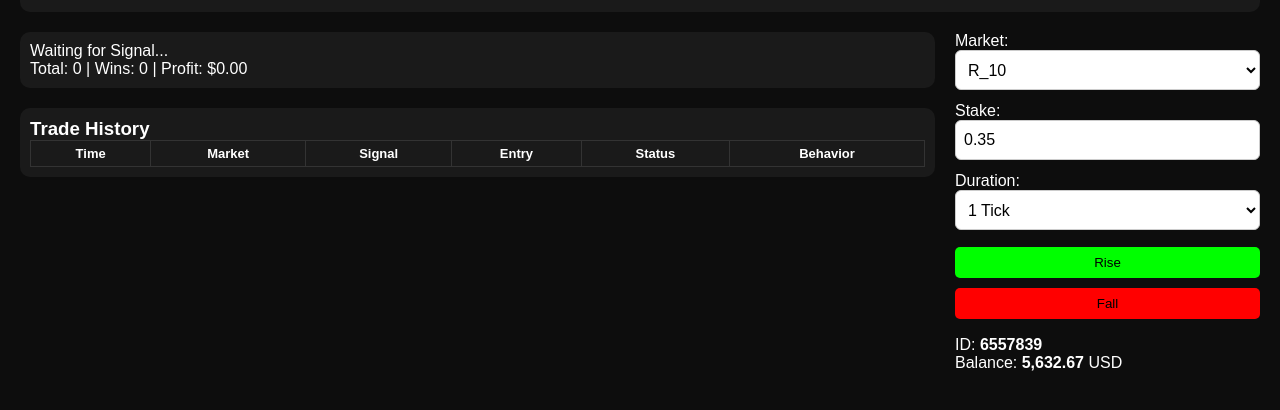
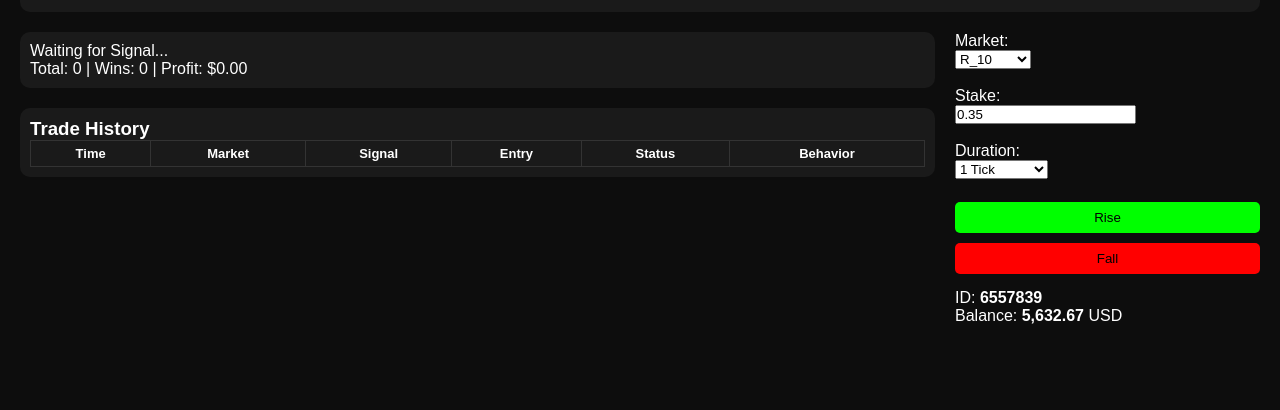
Before and after one commit to Binery555/r-f-t, a plain HTML site: page index.html in a window 1280 px wide. Shown: the part 390-800 px from the top of the page. Drawn offline with Linux system fonts and the light colour scheme.

Commit message:
Update index.html

```diff
--- a/index.html
+++ b/index.html
@@ -43,21 +43,6 @@
       margin-bottom: 20px;
     }
 
-    /* Styled inputs & selects */
-    #marketSelect,
-    #stake,
-    #duration {
-      width: 100%;
-      height: 40px;
-      padding: 8px;
-      font-size: 16px;
-      background: #fff;
-      color: #000;
-      border: 1px solid #ccc;
-      border-radius: 6px;
-      margin-bottom: 12px;
-    }
-
     /* Buttons */
     button {
       padding: 8px 12px;
@@ -84,7 +69,6 @@
       text-align: center;
     }
     .win  { background: #003300; color: #0f0; }
-    .loss { background: #330000; color: #f00; }
 
     /* Sidebar */
     .sidebar { display: flex; gap: 10px; margin-top: 20px; }
@@ -138,13 +122,11 @@
 
       <!-- Right Panel -->
       <div class="right-panel">
-        <label>Market:</label>
-        <select id="marketSelect"></select>
-
-        <label>Stake:</label>
-        <input type="number" id="stake" min="0" step="0.01" placeholder="Enter amount" value="0.35">
-
-        <label>Duration:</label>
+        <label>Market:</label><br/>
+        <select id="marketSelect"></select><br/><br/>
+        <label>Stake:</label><br/>
+        <input type="number" id="stake" min="0" step="0.01" placeholder="Enter amount" value="0.35"><br/><br/>
+        <label>Duration:</label><br/>
         <select id="duration">
           <option value="1t">1 Tick</option>
           <option value="2t">2 Ticks</option>
@@ -154,12 +136,10 @@
           <option value="10t">10 Ticks</option>
           <option value="30s">30 Seconds</option>
           <option value="1m">1 Minute</option>
-        </select>
-
+        </select><br/><br/>
         <button id="riseBtn">Rise</button>
         <button id="fallBtn">Fall</button>
-
-        <div style="margin-top:12px;">
+        <div style="margin-top:10px;">
           ID: <strong id="loginId">6557839</strong><br/>
           Balance: <strong id="balance">5,632.67</strong> USD
         </div>
@@ -171,20 +151,6 @@
   </div>
 
   <script>
-    // prepare a 50‑trade cycle with exactly 8 losses
-    let simulationResults = [];
-    function initializeSimulation() {
-      simulationResults = [];
-      // 8 losses (false) and 42 wins (true)
-      for (let i = 0; i < 8; i++) simulationResults.push(false);
-      for (let i = 0; i < 42; i++) simulationResults.push(true);
-      // Fisher–Yates shuffle
-      for (let i = simulationResults.length - 1; i > 0; i--) {
-        const j = Math.floor(Math.random() * (i + 1));
-        [simulationResults[i], simulationResults[j]] = [simulationResults[j], simulationResults[i]];
-      }
-    }
-
     const markets = ['R_10','R_25','R_50','R_75','R_100','R_10_1s','R_25_1s'];
     const stakeInput = document.getElementById('stake');
     const stats = { total: 0, wins: 0, profit: 0 };
@@ -201,6 +167,8 @@
       stakeInput.value = stake.toFixed(2);
 
       const currentSymbol = document.getElementById('marketSelect').value;
+
+      // record opening
       const tradeId = ++stats.total;
       const buyTime = new Date();
 
@@ -220,49 +188,36 @@
 
       // resolve after 5 seconds
       setTimeout(() => {
-        const isWin = simulationResults[(tradeId - 1) % simulationResults.length];
-        const row     = document.getElementById(`row-${tradeId}`);
-
-        if (isWin) {
+        const sellTime = new Date();
         const profit = stake * 0.953; // 95.3% return
         stats.wins++;
         stats.profit += profit;
+        updateStats();
+
+        const row = document.getElementById(`row-${tradeId}`);
         row.classList.add('win');
-          document.getElementById(`status-${tradeId}`).textContent   = 'WON';
+        document.getElementById(`status-${tradeId}`).textContent = 'WON';
         document.getElementById(`behavior-${tradeId}`).textContent = `PnL: $${profit.toFixed(2)}`;
         document.getElementById('winSound').play();
 
         // broadcast to profit table
         profitChannel.postMessage({
           refId: tradeId,
-            stake,
+          stake: stake,
           buyTime: buyTime.toISOString(),
-            sellTime: new Date().toISOString(),
+          sellTime: sellTime.toISOString(),
           contractValue: stake,
-            profit
+          profit: profit
         });
-        } else {
-          stats.profit -= stake;
-          row.classList.add('loss');
-          document.getElementById(`status-${tradeId}`).textContent   = 'LOST';
-          document.getElementById(`behavior-${tradeId}`).textContent = `PnL: -$${stake.toFixed(2)}`;
-          updateStats();
-        }
-        updateStats();
       }, 5000);
     }
 
     document.addEventListener('DOMContentLoaded', () => {
-      // fill markets
       const marketSelect = document.getElementById('marketSelect');
       markets.forEach(m => marketSelect.append(new Option(m, m)));
 
-      // wire buttons
       document.getElementById('riseBtn').onclick = () => doTrade('CALL');
       document.getElementById('fallBtn').onclick = () => doTrade('PUT');
-
-      // init the 50‑trade cycle
-      initializeSimulation();
     });
   </script>
 </body>
```
Lines whose indentation alone changed are shown as unchanged.
